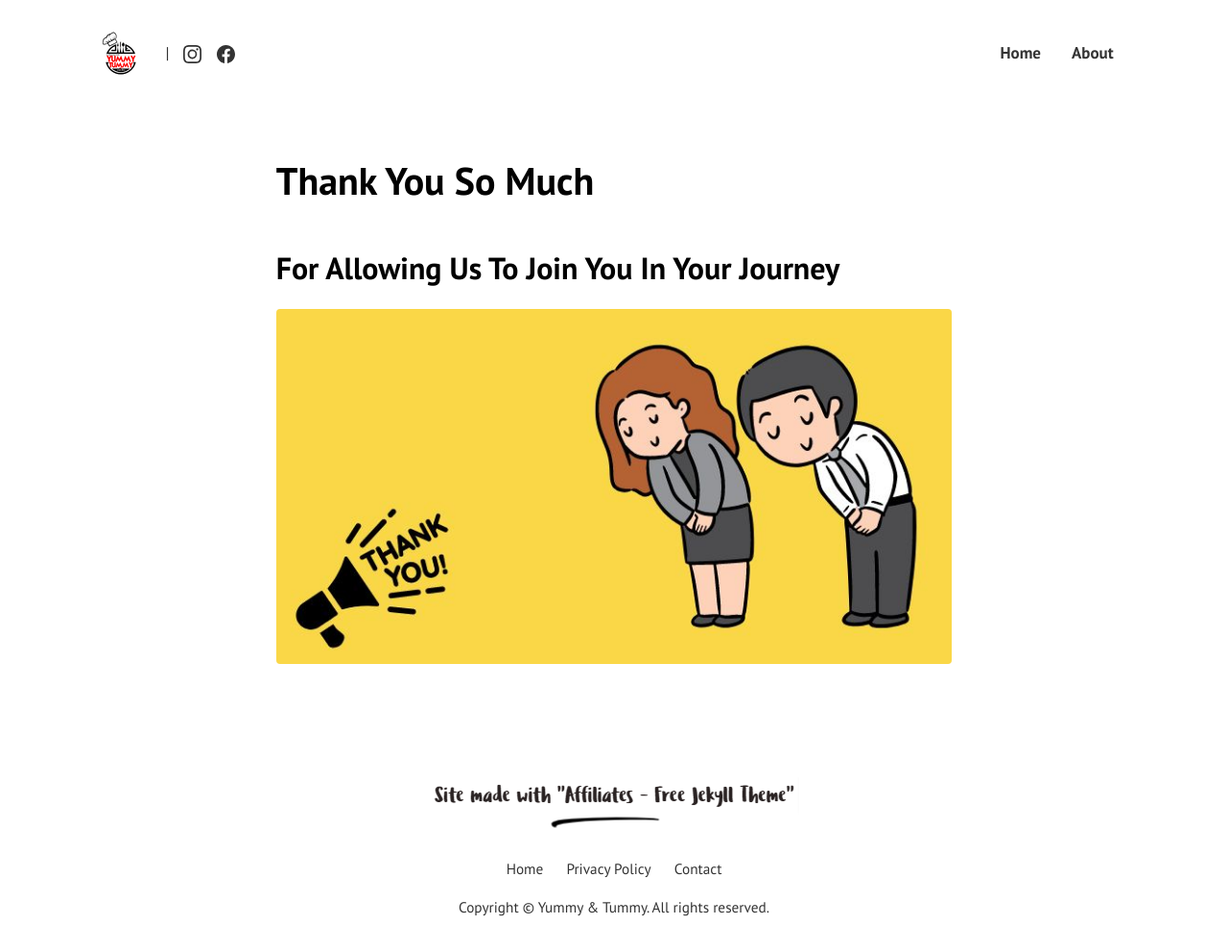
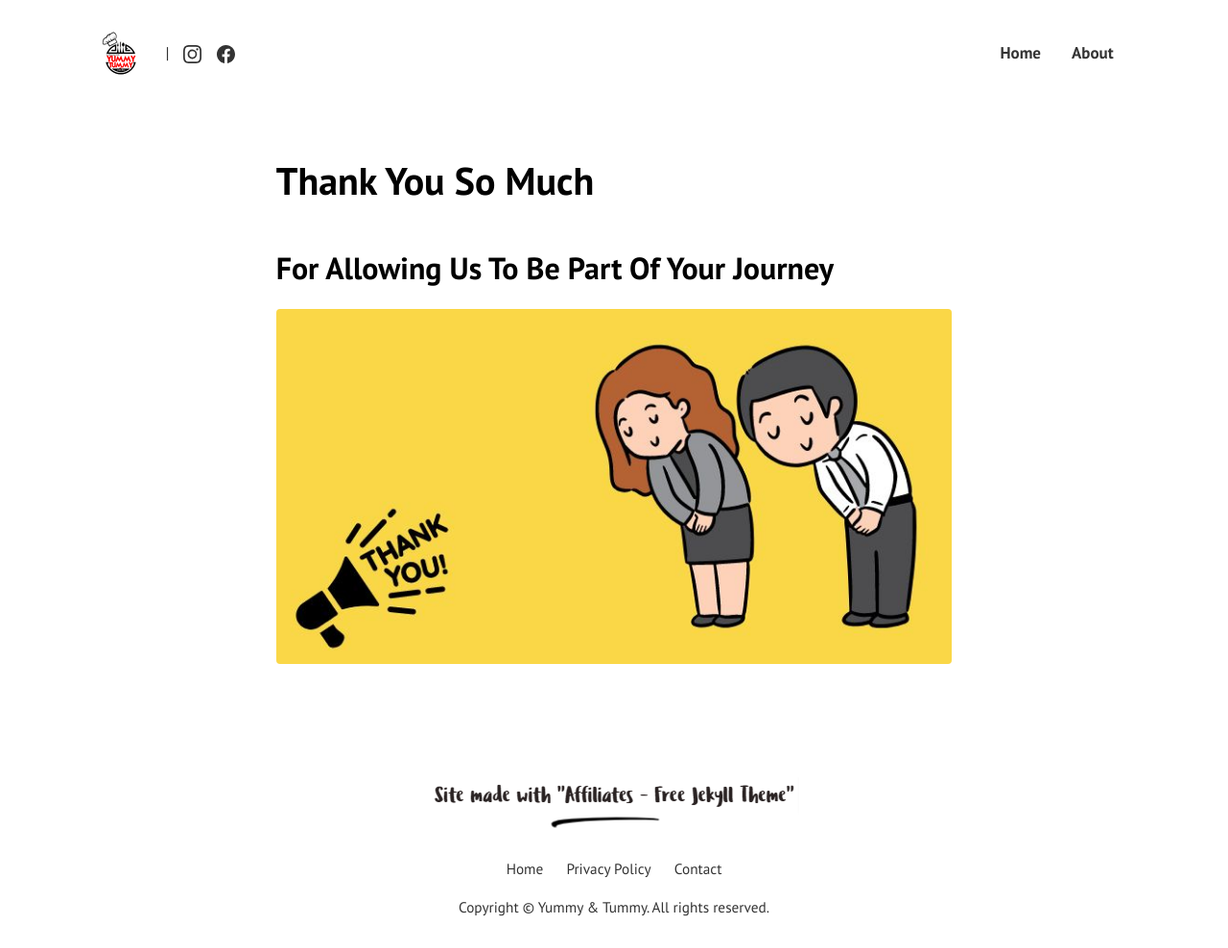
Before and after one commit to LakasNetwork/savore, a Jekyll site: the page built from thanks.html, in a window 1280 px wide and 988 px high. Shown: the whole window at 96% size. Built offline with Jekyll 4.4.1, drawn with Linux system fonts in a browser that asks for light colours.

Commit message:
Update Thank You page

```diff
--- a/thanks.html
+++ b/thanks.html
@@ -3,6 +3,6 @@ layout: page
 title:
 ---
 <h1>Thank You So Much</h1>
-<h2>For Allowing Us To Join You In Your Journey</h2>
+<h2>For Allowing Us To Be Part Of Your Journey</h2>
 
 <img src="/assets/images/yt-thanks.jpg"/>
```
